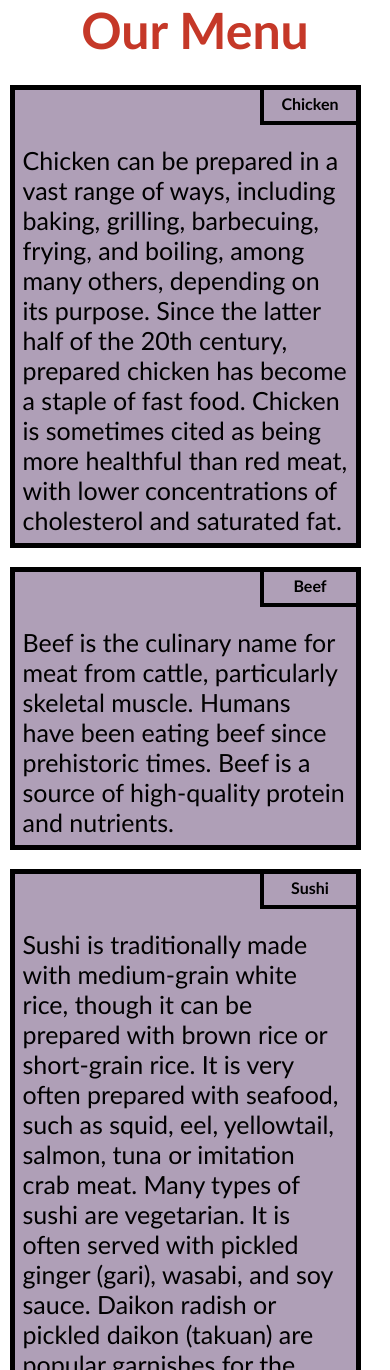
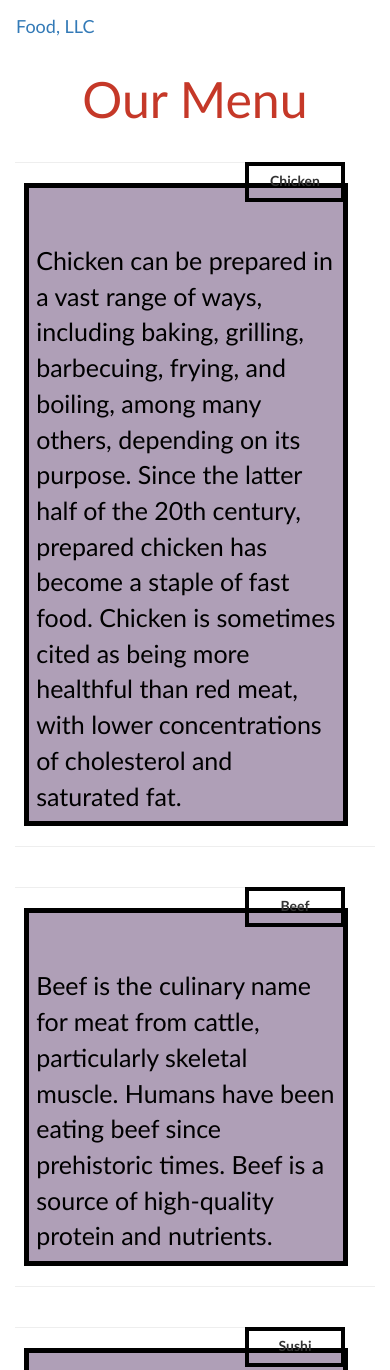
Before and after one commit to ciamask/coursera-test, a plain HTML site: page index.html in a window 390 px wide. Shown: the top 1370 px of the page. Drawn offline with nearby package versions, Linux system fonts and the light colour scheme.

Commit message:
Add files via upload

```diff
--- a/index.html
+++ b/index.html
@@ -1,36 +1,67 @@
-<html>
+<html lang="en">
 <head>
-
-<title>Responsive Layout</title>
-<meta name="viewport" content="width=device-width, initial-scale=1">
-<link rel="stylesheet" type="text/css" href="style.css">
-
+    <meta charset="UTF-8">
+    <meta name="viewport" content="width=device-width, initial-scale=1">
+    <link rel="stylesheet" href="https://maxcdn.bootstrapcdn.com/bootstrap/3.3.7/css/bootstrap.min.css">
+    <script src="https://ajax.googleapis.com/ajax/libs/jquery/3.3.1/jquery.min.js"></script>
+    <script src="https://maxcdn.bootstrapcdn.com/bootstrap/3.3.7/js/bootstrap.min.js"></script>
+    <title>Module 3 assignment</title>
+    <link rel="stylesheet" type="text/css" href="style.css">
 </head>
 <body>
-<h1>Our Menu</h1>
+    <header>
+        <nav class="navbar" id="top">
+            <div class="container-fluid">
 
+              <div class="navbar-header">
+                <button type="button" class="navbar-toggle" data-toggle="collapse" data-target="#myNavbar">
+                  <span class="icon-bar"></span>
+                  <span class="icon-bar"></span>
+                  <span class="icon-bar"></span>
+                </button>
+                <a class="navbar-brand" href="#">Food, LLC</a>
+              </div>
 
+              <div class="collapse" id="myNavbar">
+                <ul class="nav navbar-nav visible-xs">
+                  <li><a class="menu-item" href="#chicken">Chicken</a></li>
+                  <li><a class="menu-item" href="#beef">Beef</a></li>
+                  <li><a class="menu-item" href="#sushi">Sushi</a></li>
+                </ul>
+              </div>
 
+            </div>
+          </nav>
+    </header>
+
+<h1 class="main-title" >Our Menu</h1>
   <div class="col-lg-4 col-md-6 col-sm-12">
   	<div class="box">
-  		<p class="content-name name1">Chicken</p>
+          <p class="content-name name1" id="chicken">Chicken</p>
+          <hr>
   		<p class="content">Chicken can be prepared in a vast range of ways, including baking, grilling, barbecuing, frying, and boiling, among many others, depending on its purpose. Since the latter half of the 20th century, prepared chicken has become a staple of fast food. Chicken is sometimes cited as being more healthful than red meat, with lower concentrations of cholesterol and saturated fat.</p>
-  	</div>
+      </div>
+      <hr class="visible-xs">
   </div>
 
   <div class="col-lg-4 col-md-6 col-sm-12">
   	<div class="box">
-   		<p class="content-name name2">Beef</p>
+           <p class="content-name name2" id="beef">Beef</p>
+           <hr>
    		<p class="content">Beef is the culinary name for meat from cattle, particularly skeletal muscle. Humans have been eating beef since prehistoric times. Beef is a source of high-quality protein and nutrients.</p>
-  	</div>
+    </div>
+      <hr class="visible-xs">
   </div>
 
   <div class="col-lg-4 col-md-12 col-sm-12">
   	<div class="box">
-  		<p class="content-name name3">Sushi</p>
+          <p class="content-name name3" id="sushi">Sushi</p>
+          <hr>
   		<p class="content">Sushi is traditionally made with medium-grain white rice, though it can be prepared with brown rice or short-grain rice. It is very often prepared with seafood, such as squid, eel, yellowtail, salmon, tuna or imitation crab meat. Many types of sushi are vegetarian. It is often served with pickled ginger (gari), wasabi, and soy sauce. Daikon radish or pickled daikon (takuan) are popular garnishes for the dish.</p>
-  	</div>
+      </div>
+      <hr class="visible-xs">
   </div>
 
 </body>
+
 </html>
```
